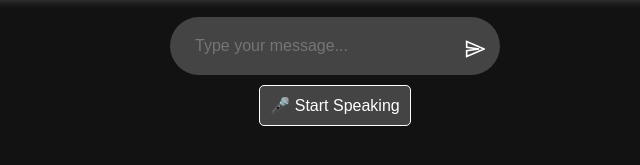
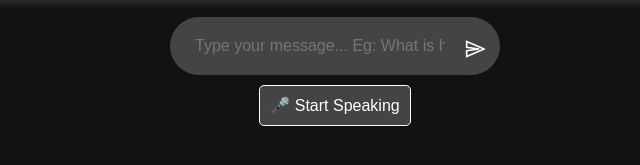
Before and after one commit to rkotesh/web-dev-chatbot, a plain HTML site: page index.html in a window 1280 px wide. Shown: the part 557-722 px from the top of the page, 305-945 px from the left. Drawn offline with Linux system fonts and the light colour scheme.

Commit message:
Update index.html

```diff
--- a/index.html
+++ b/index.html
@@ -11,7 +11,7 @@
     <div id="chatBox" class="chatBox"></div>
 
     <div  class="input-container">
-        <input type="text" id="questionInput" placeholder="Type your message..." />
+        <input type="text" id="questionInput" placeholder="Type your message... Eg: What is html?" />
         <button class="send-btn">
           <svg viewBox="0 0 24 24">
             <path d="M2 21l21-9L2 3v7l15 2-15 2v7z"/>
```
